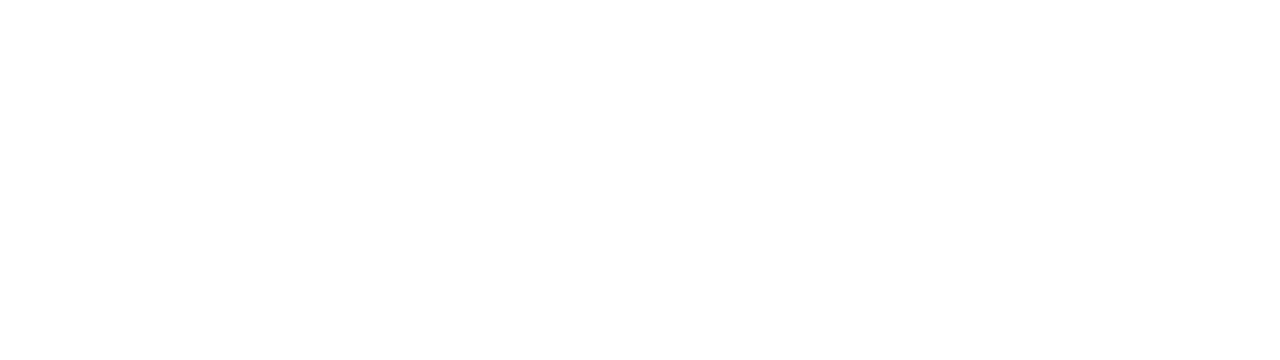
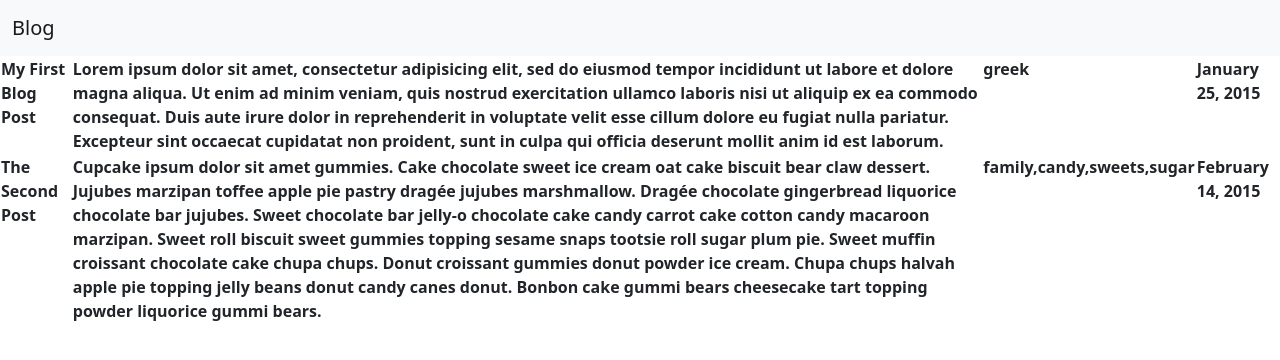
Before and after one commit to giljabadi/codeup-web-exercises, a website: page ajax-blog.html in a window 1280 px wide. Drawn offline with nearby package versions, Linux system fonts and the light colour scheme.

Commit message:
ajax store exercise

```diff
--- a/ajax-blog.html
+++ b/ajax-blog.html
@@ -3,8 +3,52 @@
 <head>
     <meta charset="UTF-8">
     <title>Ajax Blog</title>
+    <!-- CSS only -->
+    <link href="https://cdn.jsdelivr.net/npm/bootstrap@5.2.3/dist/css/bootstrap.min.css" rel="stylesheet"
+          integrity="sha384-rbsA2VBKQhggwzxH7pPCaAqO46MgnOM80zW1RWuH61DGLwZJEdK2Kadq2F9CUG65" crossorigin="anonymous">
 </head>
 <body>
+<nav class="navbar bg-light">
+    <div class="container-fluid">
+        <a class="navbar-brand" href="#">
+            Blog
+        </a>
+    </div>
+</nav>
+
+<div id="posts">
+
+
+</div>
+
+<!-- JavaScript Bundle with Popper -->
+<script src="https://cdn.jsdelivr.net/npm/bootstrap@5.2.3/dist/js/bootstrap.bundle.min.js"
+        integrity="sha384-kenU1KFdBIe4zVF0s0G1M5b4hcpxyD9F7jL+jjXkk+Q2h455rYXK/7HAuoJl+0I4"
+        crossorigin="anonymous"></script>
+
+<script src="https://code.jquery.com/jquery-3.6.1.min.js"
+        integrity="sha256-o88AwQnZB+VDvE9tvIXrMQaPlFFSUTR+nldQm1LuPXQ=" crossorigin="anonymous"></script>
+
+<script>
+    (function () {
+        "use strict";
+        // TODO: Create an AJAX GET request for the file under data/inventory.json
+        $.get("../data/blog.json").done(function (data) {
+            for (let i = 0; i < data.length; i++) {
+                $("#posts").append(`
+                <tr>
+                <th>${data[i].title}</th>
+                <th>${data[i].content}</th>
+                <th>${data[i].categories}</th>
+                <th>${data[i].date}</th>
+                </tr>`)
+
+            }
+        })
+    })();
+</script>
+
+
 
 </body>
 </html>
--- /dev/null
+++ b/data/blog.json
@@ -0,0 +1,20 @@
+[
+    {
+        "title": "My First Blog Post",
+        "content": "Lorem ipsum dolor sit amet, consectetur adipisicing elit, sed do eiusmod tempor incididunt ut labore et dolore magna aliqua. Ut enim ad minim veniam, quis nostrud exercitation ullamco laboris nisi ut aliquip ex ea commodo consequat. Duis aute irure dolor in reprehenderit in voluptate velit esse cillum dolore eu fugiat nulla pariatur. Excepteur sint occaecat cupidatat non proident, sunt in culpa qui officia deserunt mollit anim id est laborum.",
+        "categories": [
+            "greek"
+        ],
+        "date": "January 25, 2015"
+    }, {
+        "title": "The Second Post",
+        "content": "Cupcake ipsum dolor sit amet gummies. Cake chocolate sweet ice cream oat cake biscuit bear claw dessert. Jujubes marzipan toffee apple pie pastry dragée jujubes marshmallow. Dragée chocolate gingerbread liquorice chocolate bar jujubes. Sweet chocolate bar jelly-o chocolate cake candy carrot cake cotton candy macaroon marzipan. Sweet roll biscuit sweet gummies topping sesame snaps tootsie roll sugar plum pie. Sweet muffin croissant chocolate cake chupa chups. Donut croissant gummies donut powder ice cream. Chupa chups halvah apple pie topping jelly beans donut candy canes donut. Bonbon cake gummi bears cheesecake tart topping powder liquorice gummi bears.",
+        "categories": [
+            "family",
+            "candy",
+            "sweets",
+            "sugar"
+        ],
+        "date": "February 14, 2015"
+    }
+]
```
